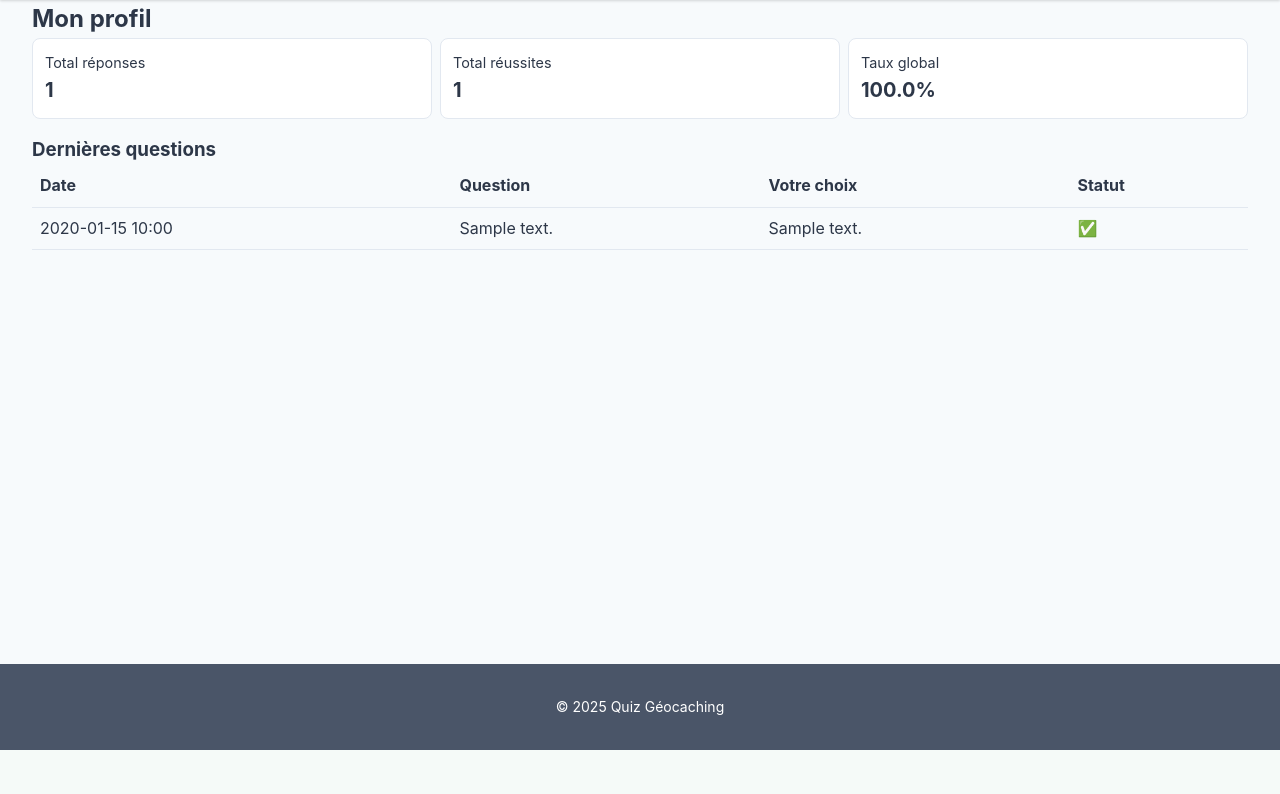
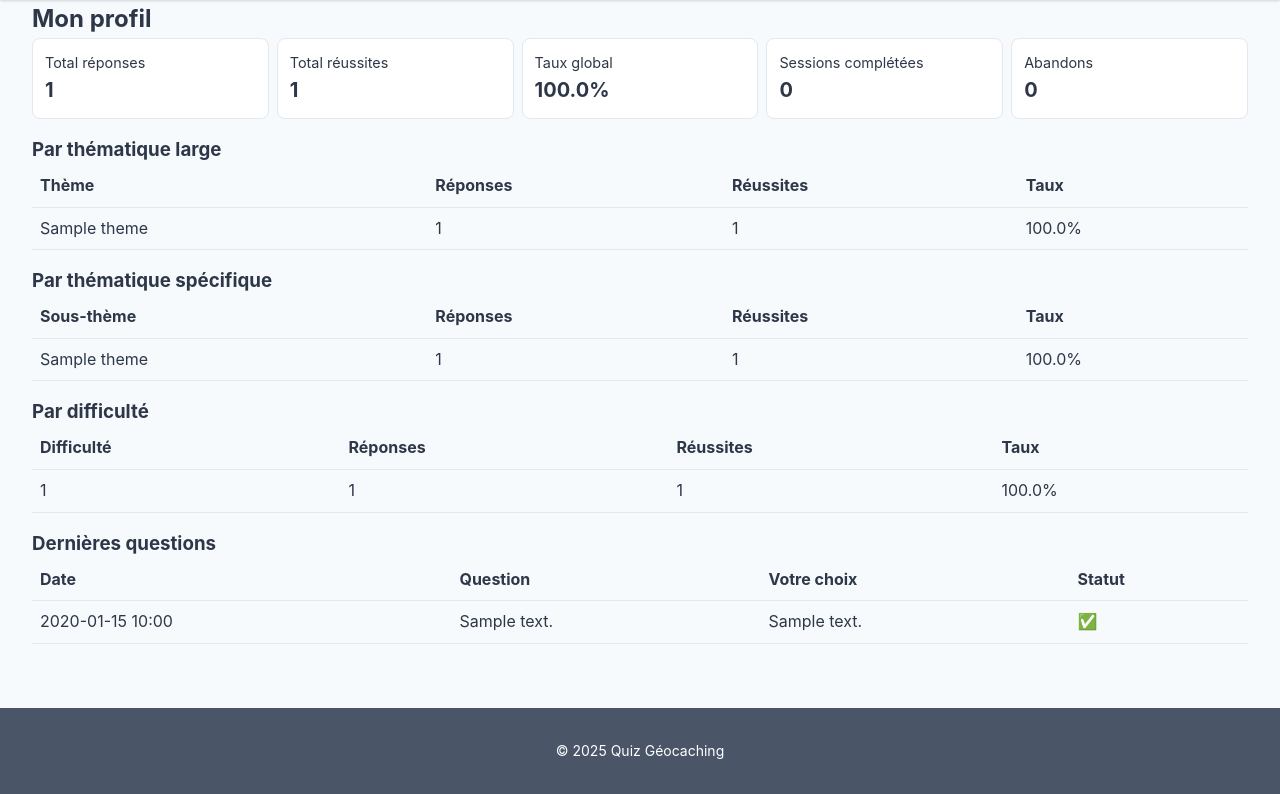
Before and after one commit to TherionAcribus/CacheQuiz, a Flask app: page /me in a window 1280 px wide. Shown: the part 93-887 px from the top of the page. Before the commit the page ends 843 px from the top, so only its background shows below. Run offline with Flask 3, Linux system fonts and the light colour scheme; the visitor is signed in with stand-in values (Sample User, id 1); tables that the repository leaves empty hold one stand-in row (values such as "Sample post"); some libraries are stand-ins or nearby versions.

Commit message:
Stats > Amélioration de la collecte des stats avec infos par themes, sous thèmes, difficultés

```diff
--- a/app.py
+++ b/app.py
@@ -1,5 +1,5 @@
 from flask import Flask, render_template, request, send_from_directory, redirect, session, g, url_for, make_response
-from models import db, Question, BroadTheme, SpecificTheme, User, Country, ImageAsset, AnswerImageLink, QuizRuleSet, UserQuestionStat, Profile
+from models import db, Question, BroadTheme, SpecificTheme, User, Country, ImageAsset, AnswerImageLink, QuizRuleSet, UserQuestionStat, UserQuizSession, Profile
 from datetime import datetime
 import random
 import os
@@ -421,7 +421,92 @@ def me_page():
                .one())
     total_answers = totals[0] or 0
     total_success = totals[1] or 0
-    return render_template('me.html', stats=stats, total_answers=total_answers, total_success=total_success)
+    # Agrégats par thème large
+    agg_broad_rows = (db.session.query(
+                        Question.broad_theme_id,
+                        BroadTheme.name,
+                        func.coalesce(func.sum(UserQuestionStat.times_answered), 0),
+                        func.coalesce(func.sum(UserQuestionStat.success_count), 0)
+                      )
+                      .join(Question, Question.id == UserQuestionStat.question_id)
+                      .outerjoin(BroadTheme, BroadTheme.id == Question.broad_theme_id)
+                      .filter(UserQuestionStat.user_id == g.current_user.id)
+                      .group_by(Question.broad_theme_id, BroadTheme.name)
+                      .order_by(func.coalesce(func.sum(UserQuestionStat.times_answered), 0).desc())
+                      .all())
+    agg_by_broad = [
+        {
+            'theme_id': row[0],
+            'theme_name': row[1] or 'Sans thème',
+            'answered': int(row[2] or 0),
+            'success': int(row[3] or 0),
+            'rate': (float(row[3]) / float(row[2]) * 100.0) if (row[2] or 0) > 0 else 0.0,
+        }
+        for row in agg_broad_rows
+    ]
+    # Agrégats par thème spécifique
+    agg_spec_rows = (db.session.query(
+                        Question.specific_theme_id,
+                        SpecificTheme.name,
+                        func.coalesce(func.sum(UserQuestionStat.times_answered), 0),
+                        func.coalesce(func.sum(UserQuestionStat.success_count), 0)
+                      )
+                      .join(Question, Question.id == UserQuestionStat.question_id)
+                      .outerjoin(SpecificTheme, SpecificTheme.id == Question.specific_theme_id)
+                      .filter(UserQuestionStat.user_id == g.current_user.id)
+                      .group_by(Question.specific_theme_id, SpecificTheme.name)
+                      .order_by(func.coalesce(func.sum(UserQuestionStat.times_answered), 0).desc())
+                      .all())
+    agg_by_specific = [
+        {
+            'specific_theme_id': row[0],
+            'specific_theme_name': row[1] or 'Sans sous-thème',
+            'answered': int(row[2] or 0),
+            'success': int(row[3] or 0),
+            'rate': (float(row[3]) / float(row[2]) * 100.0) if (row[2] or 0) > 0 else 0.0,
+        }
+        for row in agg_spec_rows
+    ]
+    # Agrégats par difficulté
+    agg_diff_rows = (db.session.query(
+                        Question.difficulty_level,
+                        func.coalesce(func.sum(UserQuestionStat.times_answered), 0),
+                        func.coalesce(func.sum(UserQuestionStat.success_count), 0)
+                      )
+                      .join(Question, Question.id == UserQuestionStat.question_id)
+                      .filter(UserQuestionStat.user_id == g.current_user.id)
+                      .group_by(Question.difficulty_level)
+                      .order_by(Question.difficulty_level)
+                      .all())
+    agg_by_difficulty = [
+        {
+            'difficulty': row[0],
+            'answered': int(row[1] or 0),
+            'success': int(row[2] or 0),
+            'rate': (float(row[2]) / float(row[1]) * 100.0) if (row[1] or 0) > 0 else 0.0,
+        }
+        for row in agg_diff_rows
+    ]
+    # Compteurs de sessions
+    sessions_completed = 0
+    sessions_abandoned = 0
+    if getattr(g, 'current_user', None):
+        sessions_completed = (UserQuizSession.query
+                              .filter_by(user_id=g.current_user.id, status='completed')
+                              .count())
+        sessions_abandoned = (UserQuizSession.query
+                              .filter_by(user_id=g.current_user.id, status='abandoned')
+                              .count())
+
+    return render_template('me.html',
+                           stats=stats,
+                           total_answers=total_answers,
+                           total_success=total_success,
+                           agg_by_broad=agg_by_broad,
+                           agg_by_specific=agg_by_specific,
+                           agg_by_difficulty=agg_by_difficulty,
+                           sessions_completed=sessions_completed,
+                           sessions_abandoned=sessions_abandoned)
 # ================== Fichiers uploadés (serveur) ==================
 
 @app.route('/uploads/<path:filename>')
@@ -1918,6 +2003,18 @@ def play_quiz():
     rule_set_slug = request.args.get('rule_set', '').strip()
     if rule_set_slug:
         rule_set = QuizRuleSet.query.filter_by(slug=rule_set_slug, is_active=True).first()
+    else:
+        # Si on arrive sans set explicite et qu'il existait une session en cours, l'abandonner
+        if getattr(g, 'current_user', None):
+            try:
+                in_prog = UserQuizSession.query.filter_by(user_id=g.current_user.id, status='in_progress').all()
+                for s in in_prog:
+                    s.status = 'abandoned'
+                    s.updated_at = datetime.utcnow()
+                if in_prog:
+                    db.session.commit()
+            except Exception:
+                db.session.rollback()
 
     # Récupérer tous les sets de règles actifs
     rule_sets = QuizRuleSet.query.filter_by(is_active=True).order_by(QuizRuleSet.name).all()
@@ -1968,6 +2065,34 @@ def next_quiz_question():
                 session[correct_answers_session_key] = 0
                 print(f"[QUIZ PLAYLIST] Générée (reset={not bool(history_raw)}) pour user={user_ns} set='{rule_set.slug}' (len={len(playlist)}): {playlist}")
 
+                # Démarrer une UserQuizSession si utilisateur connecté
+                if getattr(g, 'current_user', None):
+                    try:
+                        # Clore toute session précédente en cours pour ce set
+                        prev = (UserQuizSession.query
+                                .filter_by(user_id=g.current_user.id, rule_set_id=rule_set.id, status='in_progress')
+                                .all())
+                        for s in prev:
+                            s.status = 'abandoned'
+                            s.updated_at = datetime.utcnow()
+                        # Créer une nouvelle session
+                        new_session = UserQuizSession(
+                            user_id=g.current_user.id,
+                            rule_set_id=rule_set.id,
+                            status='in_progress',
+                            total_questions=len(playlist),
+                            answered_count=0,
+                            correct_count=0,
+                            total_score=0
+                        )
+                        db.session.add(new_session)
+                        db.session.commit()
+                        # Stocker l'ID de session dans la session Flask pour ce namespace utilisateur+set
+                        session_key_session_id = f"quiz_session_id:{user_ns}:{rule_set.slug}"
+                        session[session_key_session_id] = new_session.id
+                    except Exception:
+                        db.session.rollback()
+
             total_questions = len(playlist)
             index = int(session.get(playlist_index_key, 0) or 0)
 
@@ -1976,6 +2101,22 @@ def next_quiz_question():
                 # Récupérer le nombre de bonnes réponses depuis la session
                 total_correct_answers = int(session.get(correct_answers_session_key, 0) or 0)
                 total_score = int(session.get(score_session_key, 0) or 0)
+                # Clore la UserQuizSession comme completed si présente
+                if getattr(g, 'current_user', None):
+                    try:
+                        session_key_session_id = f"quiz_session_id:{user_ns}:{rule_set.slug}"
+                        sess_id = session.get(session_key_session_id)
+                        if sess_id:
+                            s = UserQuizSession.query.get(sess_id)
+                            if s and s.status == 'in_progress':
+                                s.status = 'completed'
+                                s.answered_count = s.total_questions
+                                s.correct_count = total_correct_answers
+                                s.total_score = total_score
+                                s.updated_at = datetime.utcnow()
+                                db.session.commit()
+                    except Exception:
+                        db.session.rollback()
                 return render_template(
                     'quiz_final.html',
                     rule_set=rule_set,
@@ -2003,6 +2144,18 @@ def next_quiz_question():
                 db.joinedload(Question.detailed_answer_image),
                 db.joinedload(Question.answer_image_links).joinedload(AnswerImageLink.image)
             ).order_by(db.func.random()).first()
+            # Si on sort du mode set (pas de rule_set), marquer toute session in_progress comme abandonnée
+            if getattr(g, 'current_user', None):
+                try:
+                    # Abandonner toutes sessions en cours (tous sets) si l'utilisateur a quitté le set
+                    in_prog = UserQuizSession.query.filter_by(user_id=g.current_user.id, status='in_progress').all()
+                    for s in in_prog:
+                        s.status = 'abandoned'
+                        s.updated_at = datetime.utcnow()
+                    if in_prog:
+                        db.session.commit()
+                except Exception:
+                    db.session.rollback()
 
         # Debug logging
         print(f"[QUIZ NEXT] Rule set: {rule_set_slug}, History: {history_raw}")
@@ -2037,6 +2190,34 @@ def next_quiz_question():
                              total_score=total_score)
     except Exception as e:
         return f"Erreur: {str(e)}", 400
+
+
+@app.route('/api/quiz/cancel', methods=['POST'])
+def cancel_quiz_session():
+    """Marque la session de quiz en cours comme abandonnée pour l'utilisateur connecté et le set fourni."""
+    try:
+        if not getattr(g, 'current_user', None):
+            return "Non connecté", 401
+        rule_set_slug = (request.form.get('rule_set') or '').strip()
+        if not rule_set_slug:
+            return "Paramètre 'rule_set' manquant", 400
+        rule_set = QuizRuleSet.query.filter_by(slug=rule_set_slug, is_active=True).first()
+        if not rule_set:
+            return "Set inconnu", 404
+        _, _, _, _, user_ns = _quiz_session_keys(rule_set.slug)
+        session_key_session_id = f"quiz_session_id:{user_ns}:{rule_set.slug}"
+        sess_id = session.get(session_key_session_id)
+        if not sess_id:
+            return "Aucune session en cours", 200
+        s = UserQuizSession.query.get(sess_id)
+        if s and s.status == 'in_progress':
+            s.status = 'abandoned'
+            s.updated_at = datetime.utcnow()
+            db.session.commit()
+        return "OK", 200
+    except Exception as e:
+        db.session.rollback()
+        return { 'error': str(e) }, 400
 
 
 def _calculate_score(rule_set, question, is_correct, history_questions):
@@ -2263,6 +2444,25 @@ def submit_quiz_answer():
             # Avancer l'index si la question correspond à l'élément courant
             if index < len(playlist) and playlist[index] == question.id:
                 session[playlist_index_key] = index + 1
+
+            # Mettre à jour la UserQuizSession si présente
+            if getattr(g, 'current_user', None):
+                try:
+                    session_key_session_id = f"quiz_session_id:{user_ns}:{rule_set.slug}"
+                    sess_id = session.get(session_key_session_id)
+                    if sess_id:
+                        s = UserQuizSession.query.get(sess_id)
+                        if s and s.status == 'in_progress':
+                            s.answered_count = min((s.answered_count or 0) + 1, s.total_questions or 0)
+                            if is_correct:
+                                s.correct_count = (s.correct_count or 0) + 1
+                            # total_score est déjà mis à jour en session; l'appliquer si on a un score crédité
+                            if is_correct and score:
+                                s.total_score = (s.total_score or 0) + int(score)
+                            s.updated_at = datetime.utcnow()
+                            db.session.commit()
+                except Exception:
+                    db.session.rollback()
 
         # Mettre à jour l'historique côté client (ajouter la question actuelle)
         history_ids = []
--- a/templates/me.html
+++ b/templates/me.html
@@ -7,7 +7,75 @@
     <div class="card"><div class="label">Total réponses</div><div class="value">{{ total_answers }}</div></div>
     <div class="card"><div class="label">Total réussites</div><div class="value">{{ total_success }}</div></div>
     <div class="card"><div class="label">Taux global</div><div class="value">{% if total_answers %}{{ ((total_success/total_answers)*100)|round(1) }}%{% else %}0%{% endif %}</div></div>
+    <div class="card"><div class="label">Sessions complétées</div><div class="value">{{ sessions_completed or 0 }}</div></div>
+    <div class="card"><div class="label">Abandons</div><div class="value">{{ sessions_abandoned or 0 }}</div></div>
   </div>
+
+  <h3>Par thématique large</h3>
+  <table class="table">
+    <thead>
+      <tr>
+        <th>Thème</th>
+        <th>Réponses</th>
+        <th>Réussites</th>
+        <th>Taux</th>
+      </tr>
+    </thead>
+    <tbody>
+      {% for row in agg_by_broad %}
+      <tr>
+        <td>{{ row.theme_name }}</td>
+        <td>{{ row.answered }}</td>
+        <td>{{ row.success }}</td>
+        <td>{{ row.rate|round(1) }}%</td>
+      </tr>
+      {% endfor %}
+    </tbody>
+  </table>
+
+  <h3>Par thématique spécifique</h3>
+  <table class="table">
+    <thead>
+      <tr>
+        <th>Sous-thème</th>
+        <th>Réponses</th>
+        <th>Réussites</th>
+        <th>Taux</th>
+      </tr>
+    </thead>
+    <tbody>
+      {% for row in agg_by_specific %}
+      <tr>
+        <td>{{ row.specific_theme_name }}</td>
+        <td>{{ row.answered }}</td>
+        <td>{{ row.success }}</td>
+        <td>{{ row.rate|round(1) }}%</td>
+      </tr>
+      {% endfor %}
+    </tbody>
+  </table>
+
+  <h3>Par difficulté</h3>
+  <table class="table">
+    <thead>
+      <tr>
+        <th>Difficulté</th>
+        <th>Réponses</th>
+        <th>Réussites</th>
+        <th>Taux</th>
+      </tr>
+    </thead>
+    <tbody>
+      {% for row in agg_by_difficulty %}
+      <tr>
+        <td>{{ row.difficulty if row.difficulty is not none else 'N/A' }}</td>
+        <td>{{ row.answered }}</td>
+        <td>{{ row.success }}</td>
+        <td>{{ row.rate|round(1) }}%</td>
+      </tr>
+      {% endfor %}
+    </tbody>
+  </table>
 
   <h3>Dernières questions</h3>
   <table class="table">
@@ -37,6 +105,7 @@
 .summary-cards .card{border:1px solid var(--border-color);border-radius:.5rem;padding:.75rem;background:var(--card-bg)}
 .summary-cards .label{color:var(--muted-color);font-size:.9rem}
 .summary-cards .value{font-size:1.25rem;font-weight:700}
+.me-page h3{margin-top:1rem}
 .table{width:100%;border-collapse:collapse}
 .table th,.table td{border-bottom:1px solid var(--border-color);padding:.5rem;text-align:left}
 </style>
```
Also changed, not shown: migrate_add_user_quiz_sessions.py (added, +49 -0 lines), models.py (+30 -0 lines).
